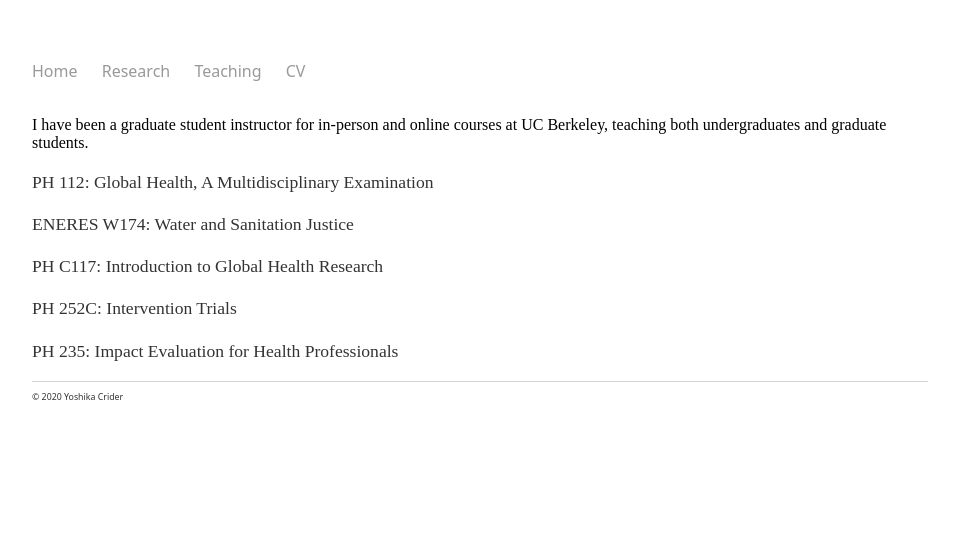
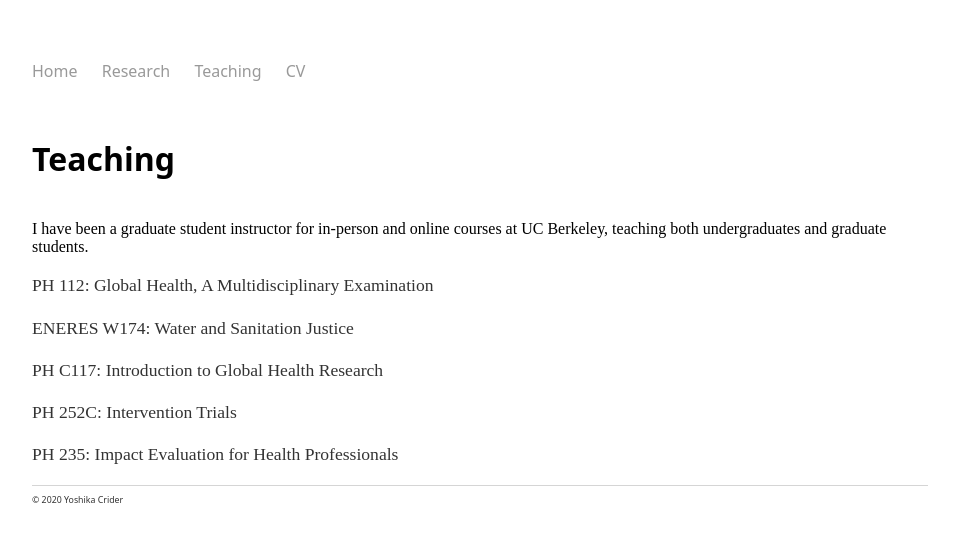
Before and after one commit to YoshikaCrider/YoshikaCrider.github.io, a Jekyll site: the page built from teaching/index.html, in a window 1280 px wide. Shown: the top 542 px of the page, without its empty margins (160-1119 px from the left). Built offline with Jekyll 4.4.1, drawn with Linux system fonts in a browser that asks for light colours.

Commit message:
Update index.html

```diff
--- a/teaching/index.html
+++ b/teaching/index.html
@@ -2,6 +2,8 @@
 layout: default
 title: Teaching
 ---
+<br>
+<h1>Teaching</h1>
 <br>
 I have been a graduate student instructor for in-person and online courses at UC Berkeley, teaching both undergraduates and graduate students.
 <br>
```
